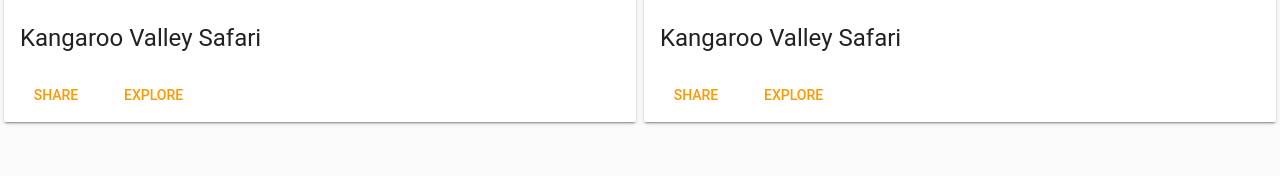
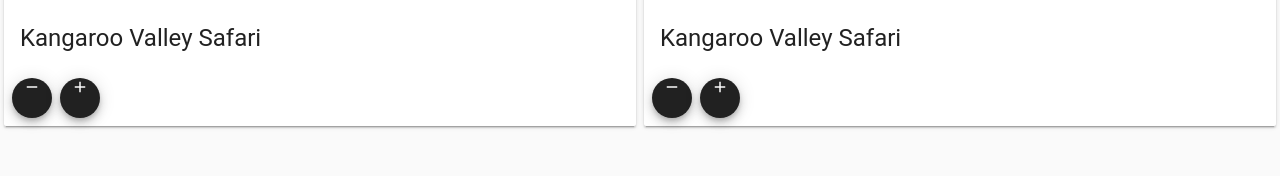
Before and after one commit to benjaminSureau/ScreenFleet, a Vue app: page /#/ in a window 1280 px wide. Shown: the part 281-457 px from the top of the page. Built offline with nearby package versions, Linux system fonts and the light colour scheme.

Commit message:
feat(compositionFrame | tvFrame): add button + and - on frames

```diff
--- a/src/components/compositionFrame.vue
+++ b/src/components/compositionFrame.vue
@@ -14,8 +14,13 @@
             </v-card-title>
 
             <v-card-actions>
-                <v-btn flat color="orange">Share</v-btn>
-                <v-btn flat color="orange">Explore</v-btn>
+                <v-btn fab dark small>
+                    <v-icon dark>remove</v-icon>
+                </v-btn>
+
+                <v-btn fab dark small>
+                    <v-icon dark>add</v-icon>
+                </v-btn>
             </v-card-actions>
         </v-card>
 <br/>
--- a/src/components/tvFrame.vue
+++ b/src/components/tvFrame.vue
@@ -13,9 +13,14 @@
                 </div>
             </v-card-title>
 
-            <v-card-actions>
-                <v-btn flat color="orange">Share</v-btn>
-                <v-btn flat color="orange">Explore</v-btn>
+            <v-card-actions lg-right>
+                <v-btn fab dark small>
+                    <v-icon dark>remove</v-icon>
+                </v-btn>
+
+                <v-btn fab dark small>
+                    <v-icon dark>add</v-icon>
+                </v-btn>
             </v-card-actions>
         </v-card>
 
```
